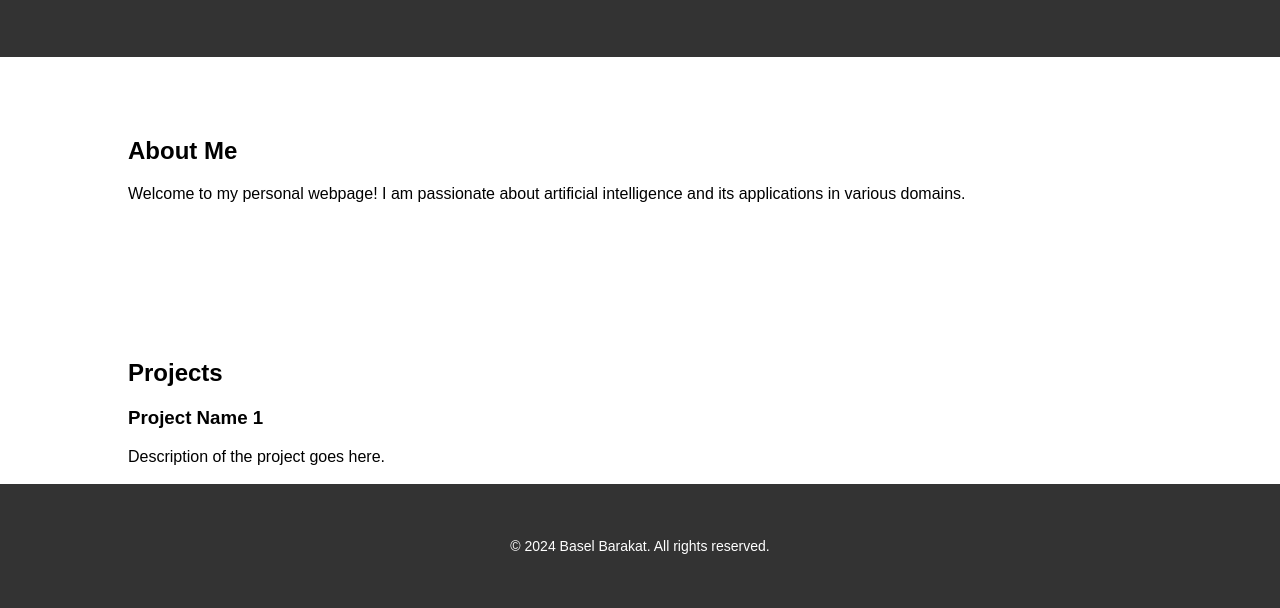
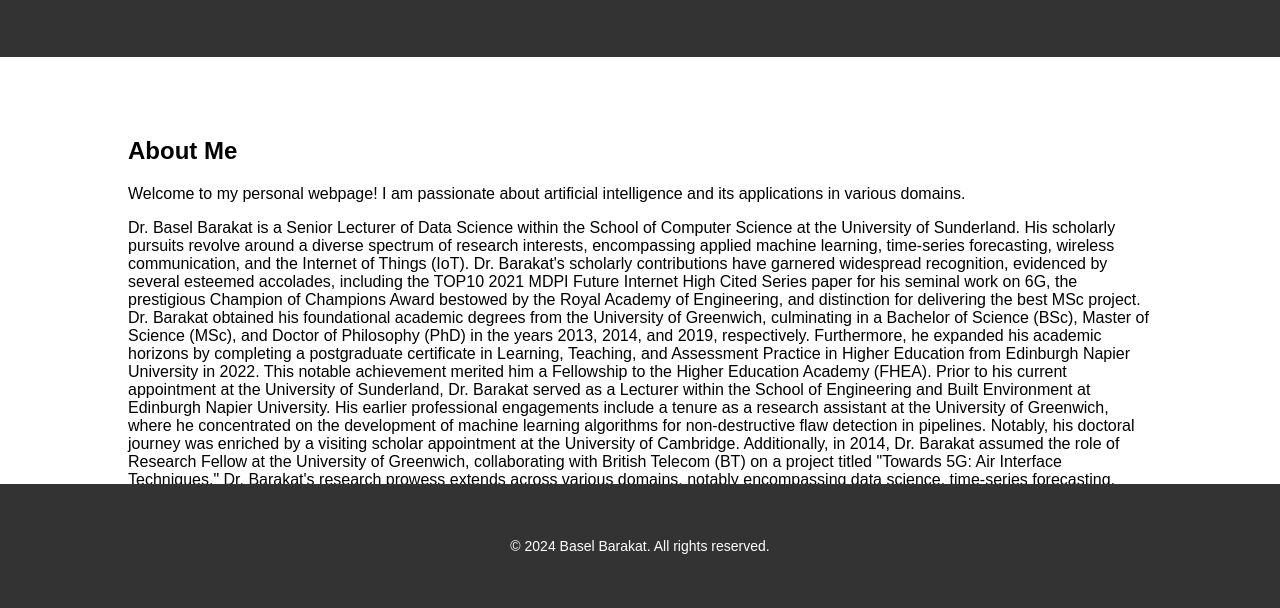
Before and after one commit to BaselBarakat/baselbarakat.github.io, a plain HTML site: page index.html in a window 1280 px wide. Shown: the part 192-800 px from the top of the page. Drawn offline with Linux system fonts and the light colour scheme.

Commit message:
Update index.html

```diff
--- a/index.html
+++ b/index.html
@@ -18,6 +18,13 @@
         <div class="container">
             <h2>About Me</h2>
             <p>Welcome to my personal webpage! I am passionate about artificial intelligence and its applications in various domains.</p>
+            <p> Dr. Basel Barakat is a Senior Lecturer of Data Science within the School of Computer Science at the University of Sunderland. His scholarly pursuits revolve around a diverse spectrum of research interests, encompassing applied machine learning, time-series forecasting, wireless communication, and the Internet of Things (IoT). Dr. Barakat's scholarly contributions have garnered widespread recognition, evidenced by several esteemed accolades, including the TOP10 2021 MDPI Future Internet High Cited Series paper for his seminal work on 6G, the prestigious Champion of Champions Award bestowed by the Royal Academy of Engineering, and distinction for delivering the best MSc project.
+
+Dr. Barakat obtained his foundational academic degrees from the University of Greenwich, culminating in a Bachelor of Science (BSc), Master of Science (MSc), and Doctor of Philosophy (PhD) in the years 2013, 2014, and 2019, respectively. Furthermore, he expanded his academic horizons by completing a postgraduate certificate in Learning, Teaching, and Assessment Practice in Higher Education from Edinburgh Napier University in 2022. This notable achievement merited him a Fellowship to the Higher Education Academy (FHEA).
+
+Prior to his current appointment at the University of Sunderland, Dr. Barakat served as a Lecturer within the School of Engineering and Built Environment at Edinburgh Napier University. His earlier professional engagements include a tenure as a research assistant at the University of Greenwich, where he concentrated on the development of machine learning algorithms for non-destructive flaw detection in pipelines. Notably, his doctoral journey was enriched by a visiting scholar appointment at the University of Cambridge. Additionally, in 2014, Dr. Barakat assumed the role of Research Fellow at the University of Greenwich, collaborating with British Telecom (BT) on a project titled "Towards 5G: Air Interface Techniques."
+
+Dr. Barakat's research prowess extends across various domains, notably encompassing data science, time-series forecasting, wireless communication, real-time systems, information freshness, the Internet of Things, mathematical modeling, and the strategic application of machine learning methodologies to address real-world challenges, particularly in the realms of sustainability and healthcare.</p>
         </div>
     </section>
 
```
